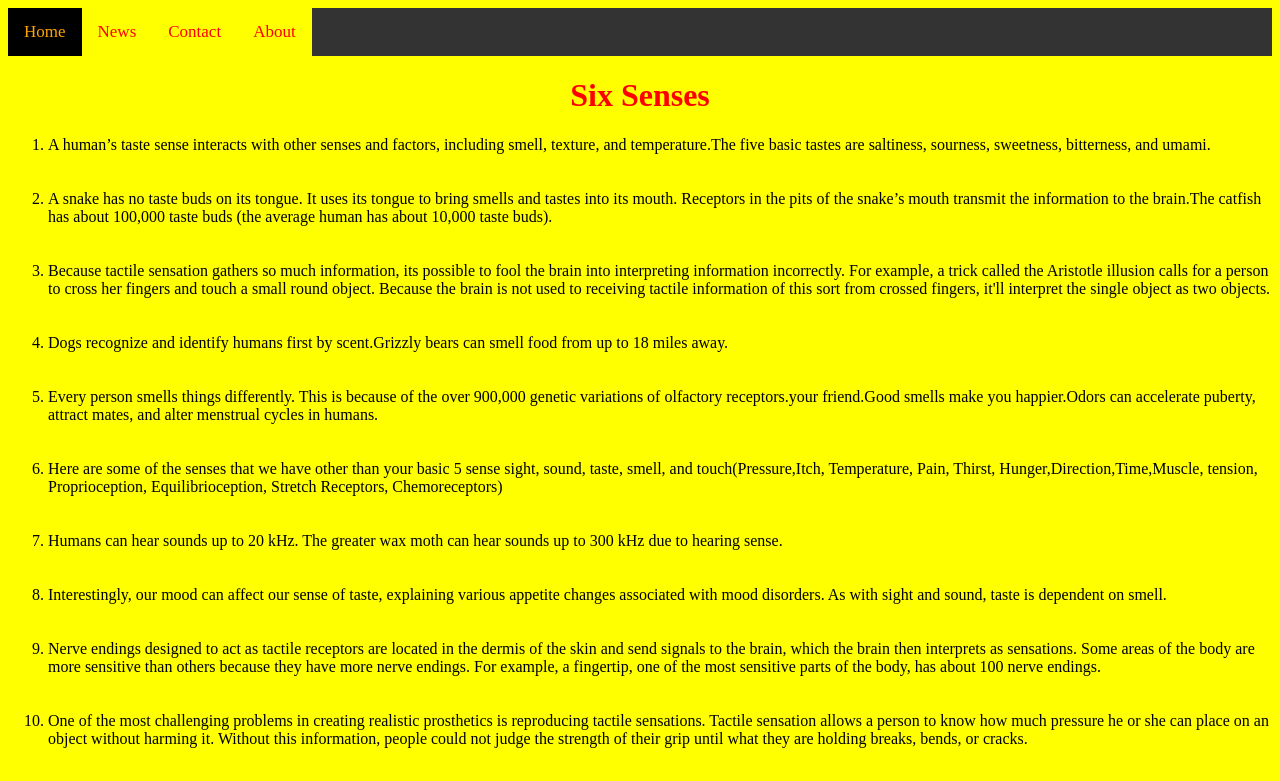
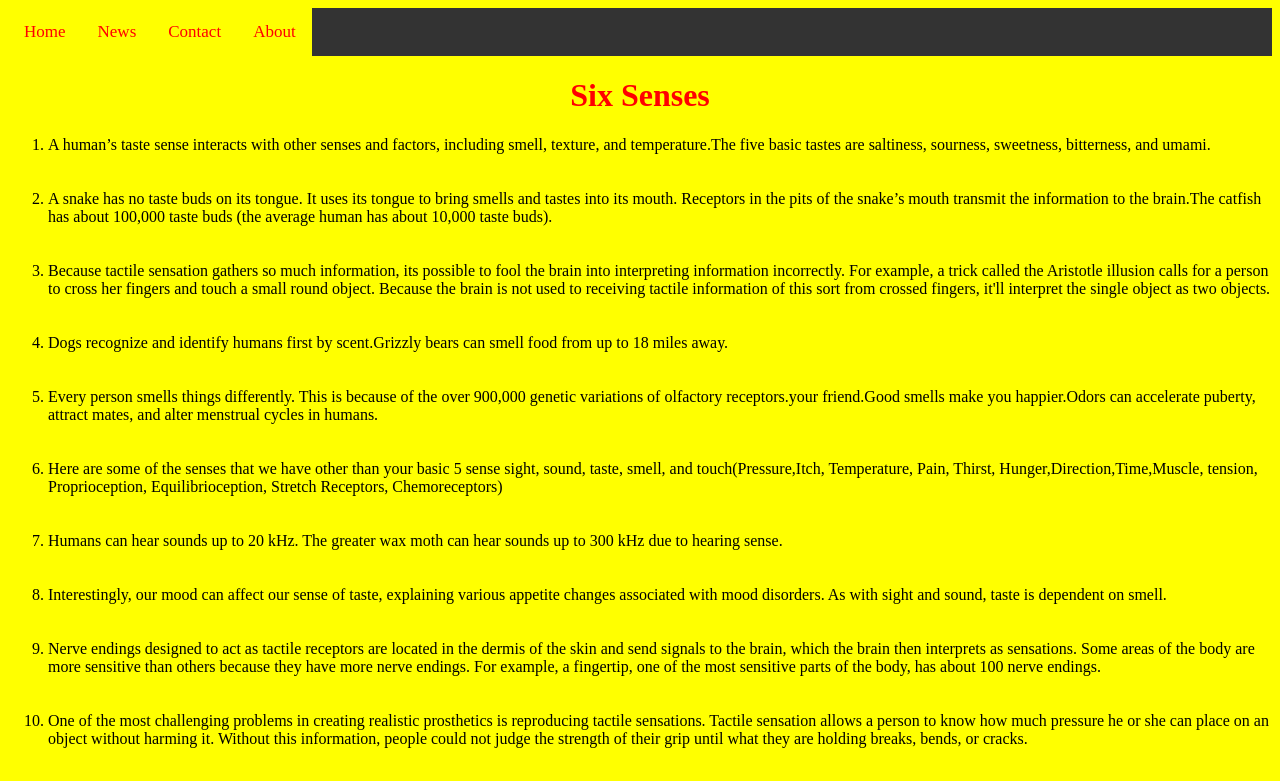
Before and after one commit to M-ZohaibAli/PsychologicalFacts, a plain HTML site: page six senses.html in a window 1280 px wide. Shown: the top 781 px of the page. Drawn offline with Linux system fonts and the light colour scheme.

Commit message:
Update six senses.html

```diff
--- a/six senses.html
+++ b/six senses.html
@@ -49,7 +49,7 @@ button{background-color:red;
 </head>
 <body>
 <div class="topnav">
-  <a class="active" href="/storage/sdcard0/Psychology web/psychological life hack.html">Home</a>
+  <a class="" href="index.html">Home</a>
   <a href="#news">News</a>
   <a href="#contact">Contact</a>
   <a href="#about">About</a>
```
